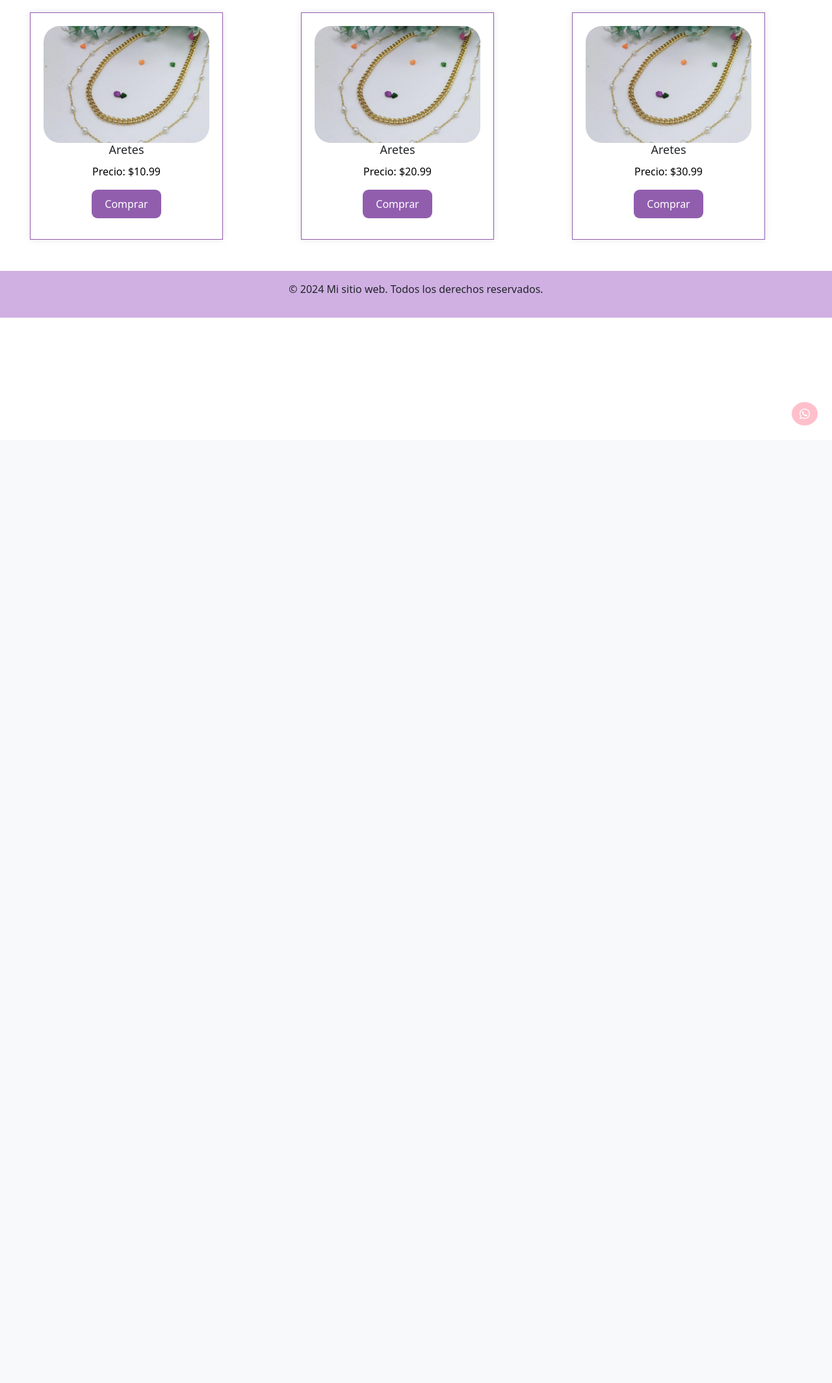
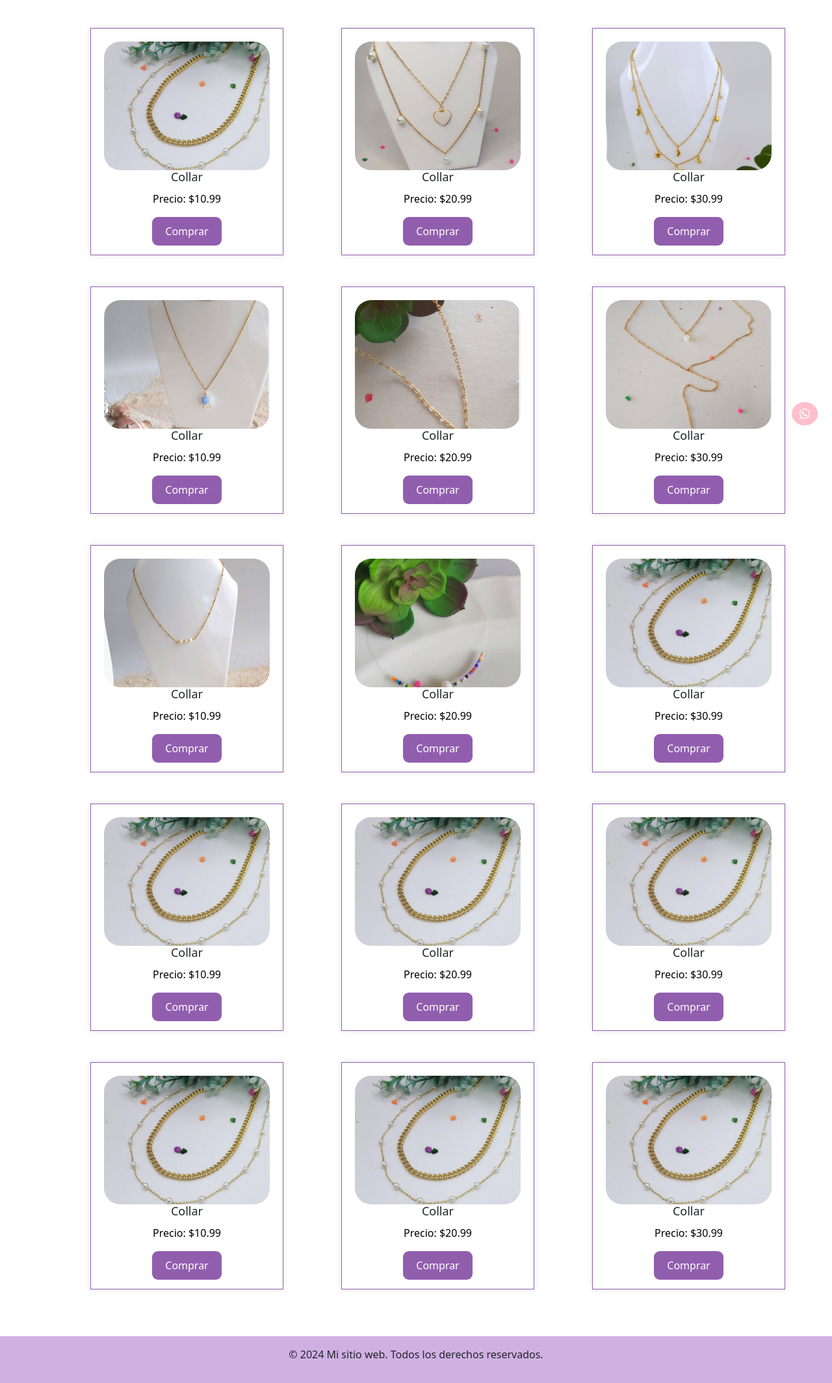
Before and after one commit to lunaap2/ProyectoFinal, a Django app: page /Collares.html/ in a window 1280 px wide. Shown: the part 123-2252 px from the top of the page at 65% size. Before the commit the page ends 778 px from the top, so only its background shows below. Run offline with Django 5.2, Linux system fonts and the light colour scheme.

Commit message:
se agrego productos

```diff
--- a/static/assets/css/catalogo.css
+++ b/static/assets/css/catalogo.css
@@ -26,7 +26,7 @@
 
   .producto img {
     width: 100%;
-    height: 180px;
+    height: 198px;
     object-fit: cover;
     border-radius: 25px;
   }
--- a/vams/templates/collares.html
+++ b/vams/templates/collares.html
@@ -62,30 +62,123 @@
 
   <header>
     <h2 style="text-align: center; font-size: 30px; font-weight: bold; color: #866195; margin-bottom: 20px;">Catalogo Collares</h2>
-  </header>
+  </header><br>
+
 <main>
   <section class="productos">
-    <div class="grid" style="margin-left: 46px;">
+    <div class="grid" style="margin-left: 139px;">
       <div class="producto">
         <img src="{% static '/assets/img/collar.jpeg' %}"  alt="Producto 1">
-        <h3>Aretes</h3>
+        <h3>Collar</h3>
+        <p>Precio: $10.99</p>
+        <button>Comprar</button>
+      </div>
+      <div class="producto">
+        <img src= "{% static '/assets/img/collar02.jpg' %}" alt="Producto 2">
+        <h3>Collar</h3>
+        <p>Precio: $20.99</p>
+        <button>Comprar</button>
+      </div>
+      <div class="producto">
+        <img src= "{% static '/assets/img/collar03.jpg' %}" alt="Producto 3">
+        <h3>Collar</h3>
+        <p>Precio: $30.99</p>
+        <button>Comprar</button>
+      </div>
+    </div>
+  </section><br>
+
+  <br><section class="productos">
+    <div class="grid" style="margin-left: 139px;">
+      <div class="producto">
+        <img src="{% static '/assets/img/collar04.jpg' %}"  alt="Producto 1">
+        <h3>Collar</h3>
+        <p>Precio: $10.99</p>
+        <button>Comprar</button>
+      </div>
+      <div class="producto">
+        <img src= "{% static '/assets/img/collar05.jpg' %}" alt="Producto 2">
+        <h3>Collar</h3>
+        <p>Precio: $20.99</p>
+        <button>Comprar</button>
+      </div>
+      <div class="producto">
+        <img src= "{% static '/assets/img/collar06.jpg' %}" alt="Producto 3">
+        <h3>Collar</h3>
+        <p>Precio: $30.99</p>
+        <button>Comprar</button>
+      </div>
+    </div>
+  </section><br>
+
+  <br><section class="productos">
+    <div class="grid" style="margin-left: 139px;">
+      <div class="producto">
+        <img src="{% static '/assets/img/collar07.jpg' %}"  alt="Producto 1">
+        <h3>Collar</h3>
+        <p>Precio: $10.99</p>
+        <button>Comprar</button>
+      </div>
+      <div class="producto">
+        <img src= "{% static '/assets/img/collar08.jpg' %}" alt="Producto 2">
+        <h3>Collar</h3>
+        <p>Precio: $20.99</p>
+        <button>Comprar</button>
+      </div>
+      <div class="producto">
+        <img src= "{% static '/assets/img/collar.jpeg' %}" alt="Producto 3">
+        <h3>Collar</h3>
+        <p>Precio: $30.99</p>
+        <button>Comprar</button>
+      </div>
+    </div>
+  </section><br>
+
+  <br><section class="productos">
+    <div class="grid" style="margin-left: 139px;">
+      <div class="producto">
+        <img src="{% static '/assets/img/collar.jpeg' %}"  alt="Producto 1">
+        <h3>Collar</h3>
         <p>Precio: $10.99</p>
         <button>Comprar</button>
       </div>
       <div class="producto">
         <img src= "{% static '/assets/img/collar.jpeg' %}" alt="Producto 2">
-        <h3>Aretes</h3>
+        <h3>Collar</h3>
         <p>Precio: $20.99</p>
         <button>Comprar</button>
       </div>
       <div class="producto">
         <img src= "{% static '/assets/img/collar.jpeg' %}" alt="Producto 3">
-        <h3>Aretes</h3>
+        <h3>Collar</h3>
         <p>Precio: $30.99</p>
         <button>Comprar</button>
       </div>
     </div>
-  </section>
+  </section><br>
+
+  <br><section class="productos">
+    <div class="grid" style="margin-left: 139px;">
+      <div class="producto">
+        <img src="{% static '/assets/img/collar.jpeg' %}"  alt="Producto 1">
+        <h3>Collar</h3>
+        <p>Precio: $10.99</p>
+        <button>Comprar</button>
+      </div>
+      <div class="producto">
+        <img src= "{% static '/assets/img/collar.jpeg' %}" alt="Producto 2">
+        <h3>Collar</h3>
+        <p>Precio: $20.99</p>
+        <button>Comprar</button>
+      </div>
+      <div class="producto">
+        <img src= "{% static '/assets/img/collar.jpeg' %}" alt="Producto 3">
+        <h3>Collar</h3>
+        <p>Precio: $30.99</p>
+        <button>Comprar</button>
+      </div>
+    </div>
+  </section><br>
 
 
     <footer class="mt-5 p-3" style="background-color: rgba(187, 141, 214, 0.685);">
--- a/vams/templates/sobrenosotros.html
+++ b/vams/templates/sobrenosotros.html
@@ -79,7 +79,7 @@
 
           En Vams, nos enorgullecemos de ofrecer una variedad de estilos que se adaptan a todos los gustos y ocasiones. Ya sea para un evento especial, un regalo significativo o simplemente para consentirte, aquí encontrarás el complemento perfecto.
 
-          </p>
+        </p>
       </div>
 
         <footer class="mt-5 p-3" style="background-color: rgba(187, 141, 214, 0.685);">
```
Also changed, not shown: static/assets/css/nosotros.css (+3 -4 lines), vams/templates/aretes.html (+98 -4 lines), static/assets/img/collar02.jpg (added), static/assets/img/collar03.jpg (added), static/assets/img/collar04.jpg (added), static/assets/img/collar05.jpg (added), static/assets/img/collar06.jpg (added), static/assets/img/collar07.jpg (added), static/assets/img/collar08.jpg (added).
